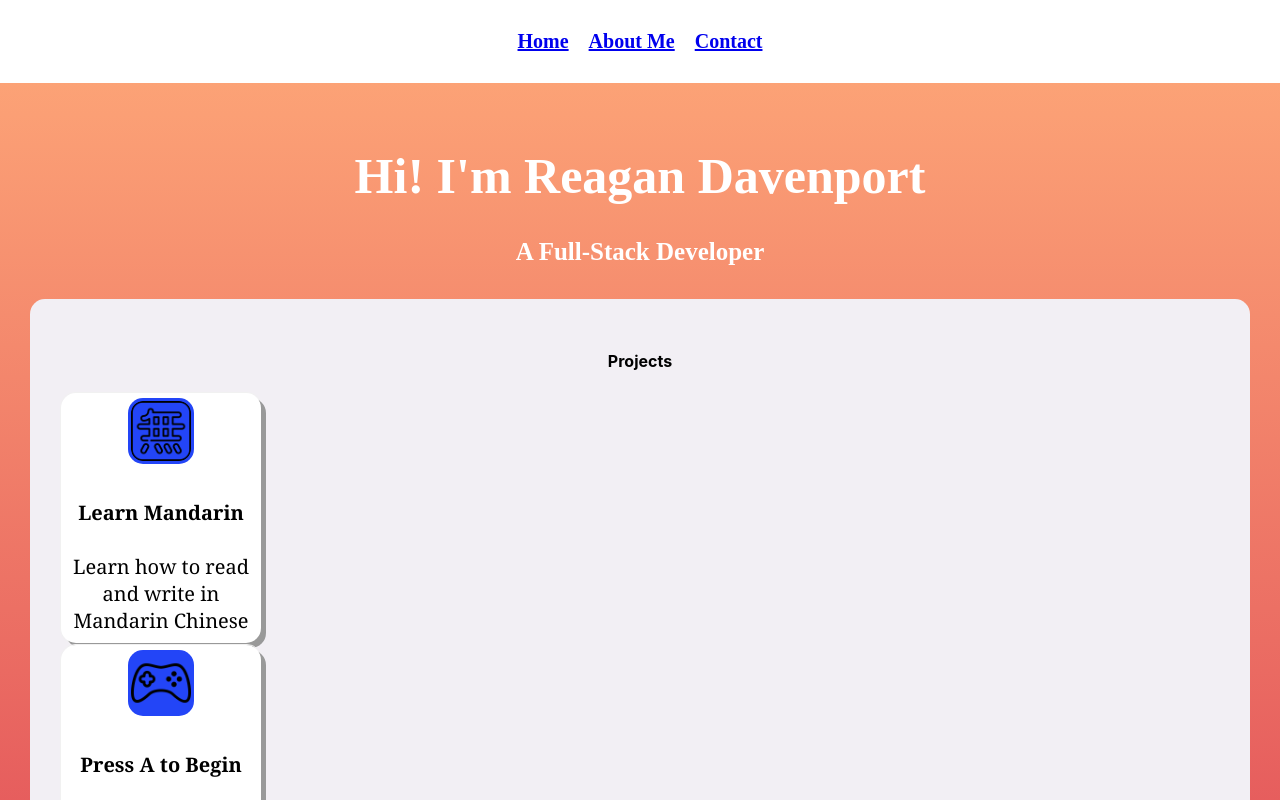
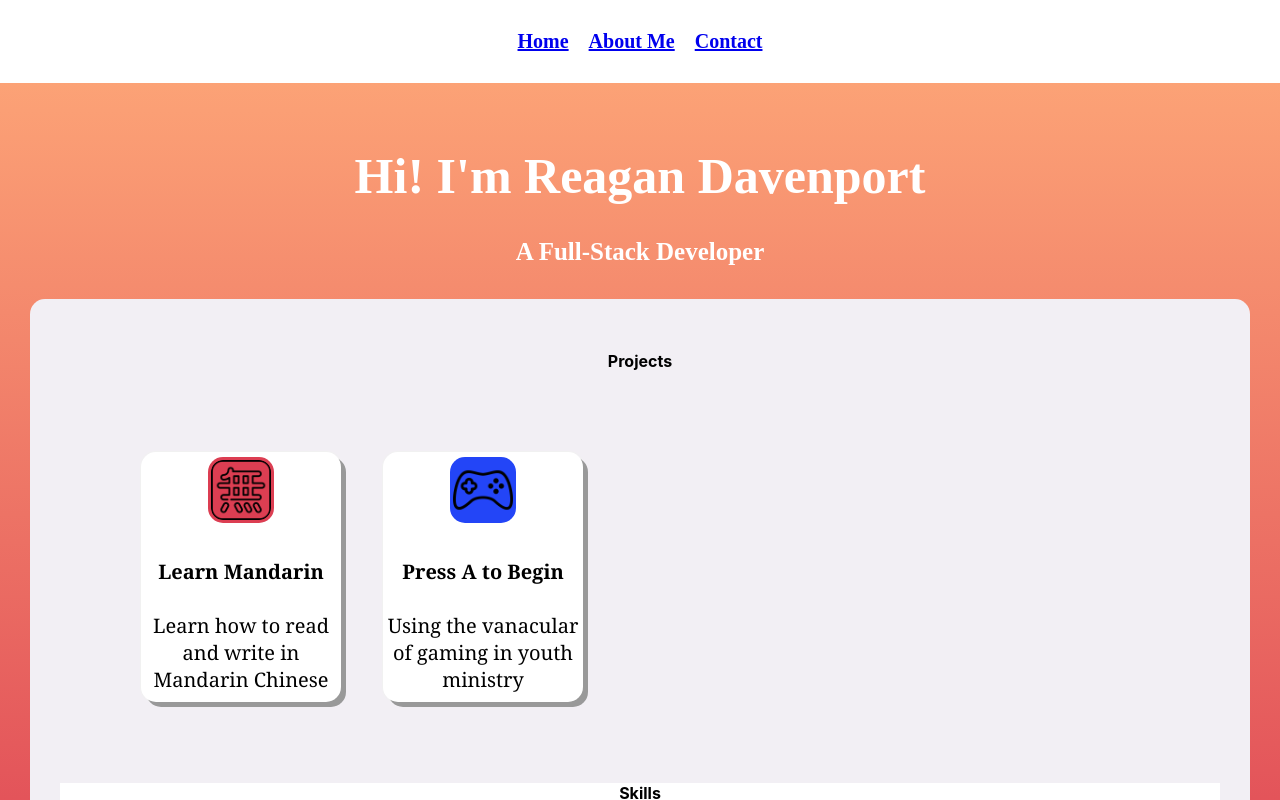
Before and after one commit to ReaganADavenport/Ignore_this, a React (Create React App) app: page / in a window 1280 px wide. Shown: the top 800 px of the page. Built offline with nearby package versions, Linux system fonts and the light colour scheme.

Commit message:
FINALLY got card-1 to stop using card-2's css, + some flexbox on the cards

```diff
--- a/src/components/Card/Card-1/card-1.css
+++ b/src/components/Card/Card-1/card-1.css
@@ -1,13 +1,14 @@
-.flip-card {
+.flip-mcard {
     border-radius: 15px;
     cursor: pointer;
     width: 200px;
     height: 250px;
     border: 1px solid #f1f1f1;
+    margin: 20px;
     perspective: 1000px; /* Remove this if you don't want the 3D effect */
 }
 
-.flip-card-inner {
+.flip-mcard-inner {
     border-radius: 15px;
     position: relative;
     width: 100%;
@@ -17,11 +18,11 @@
     transform-style: preserve-3d;
 }
 
-.flip-card:active .flip-card-inner {
+.flip-mcard:active .flip-mcard-inner {
     transform: rotateY(180deg);
 }
 
-.flip-card-front, .flip-card-back {
+.flip-mcard-front, .flip-mcard-back {
     border-radius: 15px;
     box-shadow: 5px 5px #999;
     position: absolute;
@@ -31,12 +32,12 @@
     backface-visibility: hidden;
 }
 
-.flip-card-front {
+.flip-mcard-front {
     background-color: white;
     color: black;
 }
 
-.flip-card-front img{
+.flip-mcard-front img{
     background-color: #DC3E52;
     border-radius: 15px;
     margin: 5px;
@@ -44,23 +45,23 @@
     width: 60px;
 }
 
-.flip-card-front h4{
+.flip-mcard-front h4{
     font-family: Cambria, Cochin, Georgia, Times, 'Times New Roman', serif;
     font-size: 20px;
 }
 
-.flip-card-front p{
+.flip-mcard-front p{
     font-family: Cambria, Cochin, Georgia, Times, 'Times New Roman', serif;
     font-size: 20px;
 }
 
-.flip-card-back {
+.flip-mcard-back {
     background-color: #DC3E52;
     color: white;
     transform: rotateY(180deg);
 }
 
-.flip-card-back img{
+.flip-mcard-back img{
     background-color: white;
     border-radius: 15px;
     margin: 5px;
@@ -68,11 +69,11 @@
     width: 60px;
 }
 
-.flip-card-back p{
+.flip-mcard-back p{
     font-family: Cambria, Cochin, Georgia, Times, 'Times New Roman', serif;
     font-size: 15px;
 }
 
-.flip-card-back a{
+.flip-mcard-back a{
     color: white
 }
--- a/src/components/Card/Card-1/card-1.js
+++ b/src/components/Card/Card-1/card-1.js
@@ -5,15 +5,15 @@ import "./card-1.css";
 
 const Mandarin = () => {
     return(
-        <div className="flip-card">
-            <div className="flip-card-inner">
-                <div className="flip-card-front">
+        <div className="flip-mcard">
+            <div className="flip-mcard-inner">
+                <div className="flip-mcard-front">
                     <img src={logo}/>
                     <h4>Learn Mandarin</h4>
                     <p>Learn how to read and write in Mandarin Chinese</p>
                 </div>
 
-                <div className="flip-card-back">
+                <div className="flip-mcard-back">
                     <img src={logo}/>
                     <p>React, Express, HTML, CSS, JavaScipt, PosgreSQL</p>
                     <p>Demo Video</p>
--- a/src/components/Card/Card-2/card-2.css
+++ b/src/components/Card/Card-2/card-2.css
@@ -4,6 +4,7 @@
     width: 200px;
     height: 250px;
     border: 1px solid #f1f1f1;
+    margin: 20px;
     perspective: 1000px; /* Remove this if you don't want the 3D effect */
 }
 
@@ -71,8 +72,10 @@
 .flip-card-back p{
     font-family: Cambria, Cochin, Georgia, Times, 'Times New Roman', serif;
     font-size: 15px;
+    padding: 2px;
 }
 
 .flip-card-back a{
-    color: white
+    color: white;
+    /* text-decoration: none; */
 }
--- a/src/components/home/home.css
+++ b/src/components/home/home.css
@@ -19,6 +19,14 @@
 
 } */
 
+.Works {
+    display: flex;
+    flex-direction: row;
+    flex-wrap: wrap;
+    margin: 30px;
+    padding: 30px;
+}
+
 .WhatIKnow{
     background-color: white;
 }
--- a/src/components/home/home.js
+++ b/src/components/home/home.js
@@ -28,8 +28,10 @@ const Home = () => {
             <div className="Content">
                 <div className="MyWork">
                     <h4>Projects</h4>
-                    <Mandarin/>
-                    <PressA/>
+                    <div className="Works">
+                        <Mandarin/>
+                        <PressA/>
+                    </div>
                 </div>
 
                 <div className="WhatIKnow">
```
